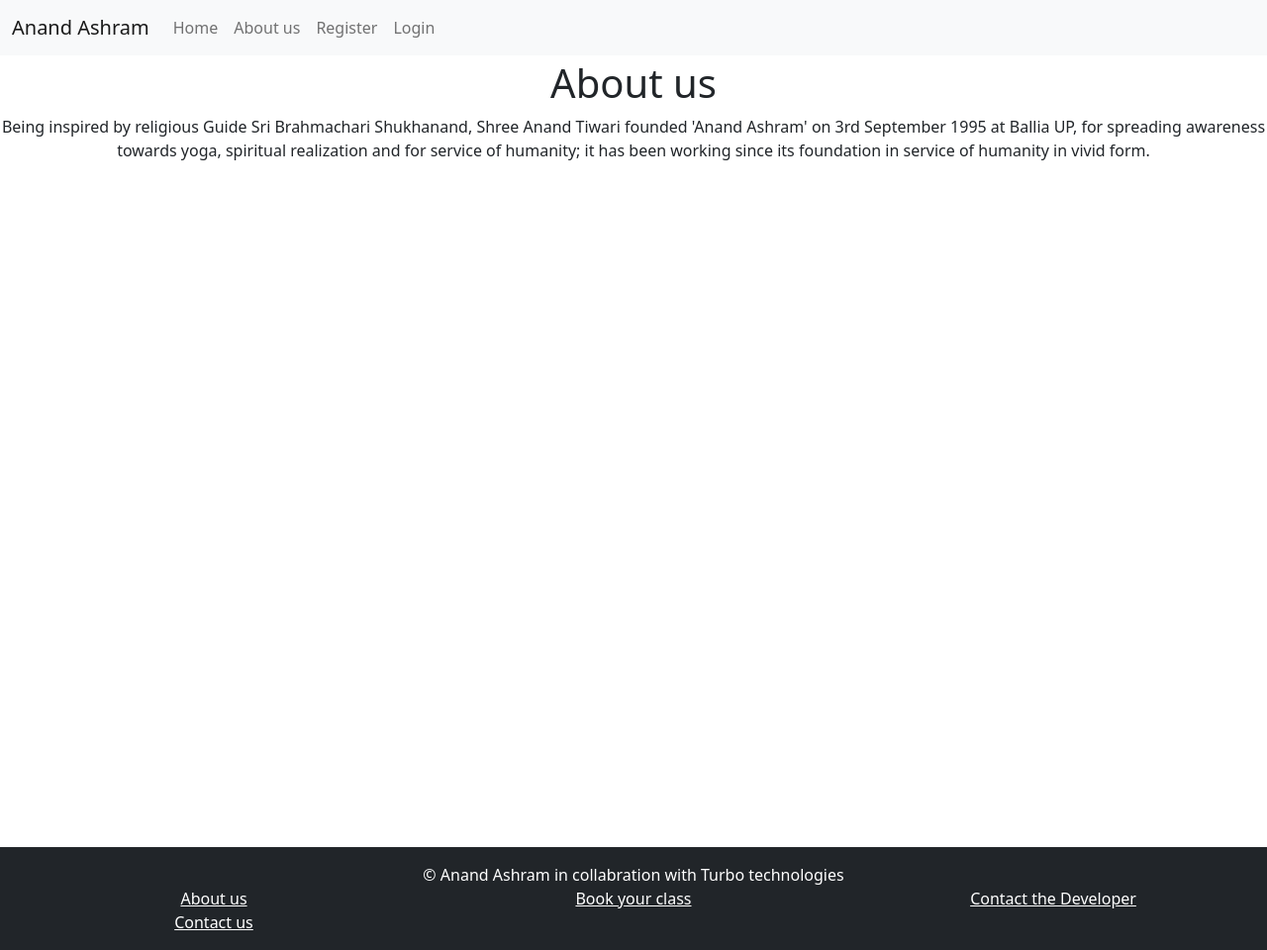
After one commit to Ishan-pro/asiys, a Django app: page /aboutus/ in a window 1280 px wide. The commit adds this page. Shown: the whole page at 99% size. Run offline with Django 3.2, Linux system fonts and the light colour scheme.

Commit message:
Adedd about us

```diff
--- /dev/null
+++ b/message/templates/aboutus.html
@@ -0,0 +1,9 @@
+{% extends 'base.html' %}
+{% block 'title' %} About us {% endblock %}
+{% block 'content' %}
+<div class="row" style="height:100vh;">
+    <div class="col text-center p-1"><h1>About us</h1>
+    <p>Being inspired by religious Guide Sri Brahmachari Shukhanand, Shree Anand Tiwari founded 'Anand Ashram' on 3rd September 1995 at Ballia UP, for spreading awareness towards yoga, spiritual realization and for service of humanity; it has been working since its foundation in service of humanity in vivid form.</p>
+    </div>
+</div>
+{% endblock %}
--- a/message/templates/dashboard.html
+++ b/message/templates/dashboard.html
@@ -1,4 +1,5 @@
 {% extends 'base.html' %}
+{% block 'title' %} Dashboard {% endblock %}
 {% block 'content' %}
 <div class="text-center row">
 
@@ -18,13 +19,15 @@
 </div>
 {% elif profile.classbooked == True and profile.class_conducted == False %}
     <h5>Your free class is booked on {{profile.trail_class_timing}}</h5>
-    {% elif profile.class_conducted %}
+    {% elif profile.class_conducted and profile.opinion == None %}
     <h5>Write your opinion about the class</h5>
     <form action="/comment/" method="POST">
         {% csrf_token %}
         <input name="comment" id="" cols="30" rows="10" class="form-control" value='{{profile.opinion}}'></textarea>
         <input type="submit" class="btn btn-success" value="Share it">
     </form>
+    {% else %}
+    <div class="border border-rounded"><h1>Tutorials</h1></div>
 {% endif %}
 <!-- Button trigger modal -->
 <div class="row justify-content-center align-items-center mt-2" style="margin-bottom: 40vh;">
--- a/message/urls.py
+++ b/message/urls.py
@@ -1,8 +1,10 @@
 from django.urls import path
+from django.views.generic import TemplateView
 from .views import home_view, dashboard_view, bookclass_view, addcomment_view
 urlpatterns =[
     path('', home_view, name="home"),
     path('dashboard/', dashboard_view),
     path('bookclass/', bookclass_view),
-    path('comment/', addcomment_view)
+    path('comment/', addcomment_view),
+    path('aboutus/', TemplateView.as_view(template_name='aboutus.html'))
 ]
```
Also changed, not shown: 1 other file.
